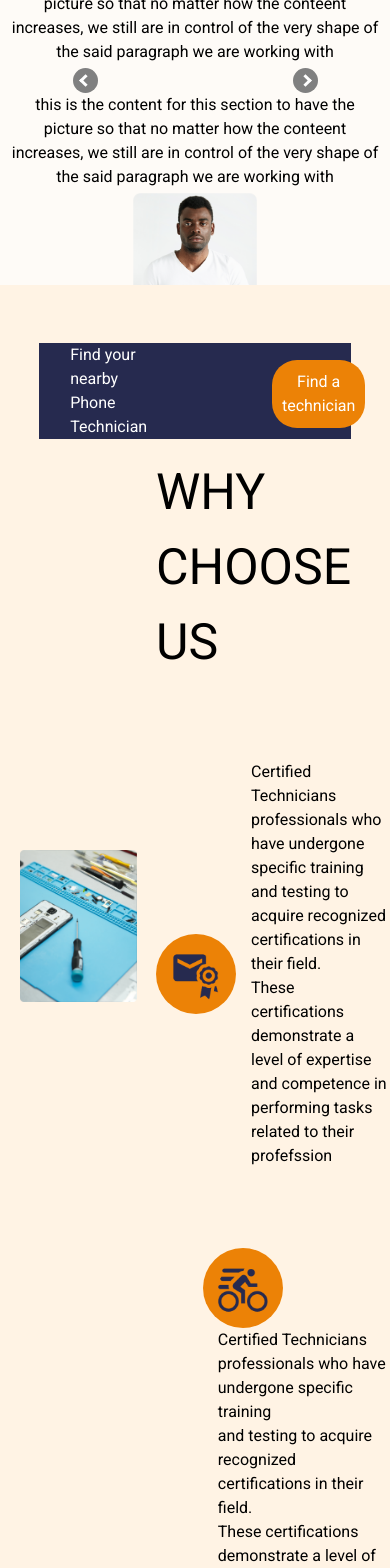
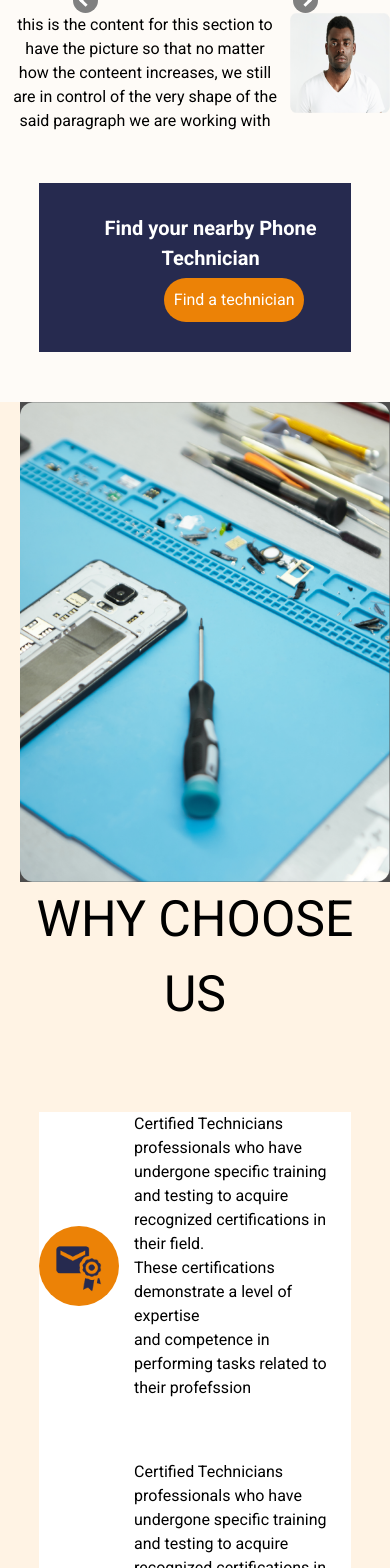
Before and after one commit to TM-Simeon/Phone-repair-app, a React (Create React App) app: page / in a window 390 px wide. Shown: the part 1035-2603 px from the top of the page. Built offline with nearby package versions, Linux system fonts and the light colour scheme.

Commit message:
home mobile view

```diff
--- a/src/components/home.css
+++ b/src/components/home.css
@@ -86,6 +86,7 @@
 }
 .testimonials h1{
 	margin-top: 80px;
+	/*background: blue;*/
 }
 .testimonial_picture{
 	display: inline-block;
@@ -166,9 +167,12 @@
 	/*margin-left: 10%;*/
 	/*margin-bottom: 50px;*/
 }
-#why_us h1{
+#why_for_large_screen{
 	margin:170px 0px 0px 40%;
 	font-size: 50px;
+}
+#why_for_small_screen{
+	display: none;
 }
 #box1 {
 	/*max-height: 400px;*/
--- a/src/components/home.js
+++ b/src/components/home.js
@@ -1,6 +1,7 @@
 import React from 'react';
 import {Link} from 'react-router-dom';
 import './home.css';
+import './phonehome.css'
 import service_search from '../images/service_search.png';
 import appointment_schedule from '../images/appointment_schedule.png'
 import make_payment from '../images/make_payment.png'
@@ -68,7 +69,7 @@ const Home = () => {
 				</div>
 			</div>
 			<div className="testimonials">
-				<h1 id="testimonials">TESTIMONIALS</h1>
+				<h1 id="testimonials_header">TESTIMONIALS</h1>
 				<div id="testimonials">
 					<span className="testimonial_picture">
 						<img src={female_testimony} alt="female testimony"/>
@@ -102,11 +103,13 @@ const Home = () => {
 					<div id="find_a_technician"><h2>Find a technician</h2></div>
 				</div>
 				<div id="why_us">
-					<h1>WHY CHOOSE US</h1>
+					<h1 id="why_for_large_screen">WHY CHOOSE US</h1>
 
 					<div id="box1">
 						<img src={fixing_process} alt="fixing process"/>
 					</div>
+					<h1 id="why_for_small_screen">WHY CHOOSE US</h1>
+
 					<div id="box2">
 						<div id="inner_box1">
 							<div id="circle">
--- /dev/null
+++ b/src/components/phonehome.css
@@ -0,0 +1,114 @@
+@media screen and (min-width: 301px) and (max-width: 900px){
+	#find_your {
+		display: block;
+		position: static;
+		min-height: 80px;
+		width: 80%;
+		background: #262A4F;
+		margin-left: 10%;
+		z-index: 1;
+		align-items: center;
+		justify-items: center;
+		color: white;
+	}
+	#find_your_nearby_technician{
+		display: inline-block;
+		font-size: 20px;
+		font-weight: bold;
+		margin-left: 10%;
+		min-width: 80%;
+		text-align: center;
+		margin-top: 30px;
+
+	}
+	#find_a_technician{
+		display: inline-block;
+		/*vertical-align: middle;*/
+		background: #EC8206;
+		/*min-width: 200px;*/
+		padding: 10px;
+		/*float: right;*/
+		/*margin-right: 20%;*/
+		text-align: center;
+		border-radius: 25px;
+		margin-top: 5px;
+		margin-left: 40%;
+		margin-bottom: 30px;
+	}
+	#box1 {
+		display: block;
+		max-width: 100%;
+		/*margin-left: 0px;*/
+		/*padding: 40px;*/
+		margin-top: 50px;
+		border-radius: 0px;
+		/*margin:170px 0px 0px 0px;*/
+		/*background: blue;*/
+		text-align: center;
+		/*background: white;*/
+	}
+	#box1 img{
+		/*max-height: 500px;*/
+		/*background: green;*/
+		/*min-width: 400px;*/
+
+
+		margin: auto;
+		width: auto;
+	}
+	#box2 {
+		/*background: gray;*/
+		min-height: 400px;
+		display: inline-block;
+		width: 80%;
+		margin-left: 10%;
+		/*margin-left: 5%;*/
+		/*margin-right: 5%;*/
+		vertical-align: top;
+		margin-top: 80px;
+		background: white;
+
+	}
+	#why_us {
+		position: static;
+		min-height: 1000px;
+		/*top:  1320px;*/
+		width: 100%;
+		/*background: green;*/
+		/*margin-left: 10%;*/
+		/*margin-bottom: 50px;*/
+	}
+	#why_for_large_screen{
+		margin:170px 0px 0px 40%;
+		font-size: 50px;
+		display: none;
+	}
+	#why_for_small_screen{
+		display: block;
+		font-size: 50px;
+		text-align: center;
+	}
+	#inner_box2{
+		display: flex;
+		align-items: center;
+		margin-left: 0%;
+		margin-top: 60px;
+	}
+	#testimonials {
+		display: flex;
+		text-align: center;
+	}
+	.section {
+		/*position: relative;*/
+		min-height: 1050px;
+		/*align-items: center;*/
+		/*justify-content: center;*/
+		/*margin-bottom: 50px;*/
+		/*margin-top: 50px;*/
+		/*z-index: 0;*/
+		/*background: gold;*/
+		/*margin-bottom: 70px;*/
+	}
+
+
+}
```
